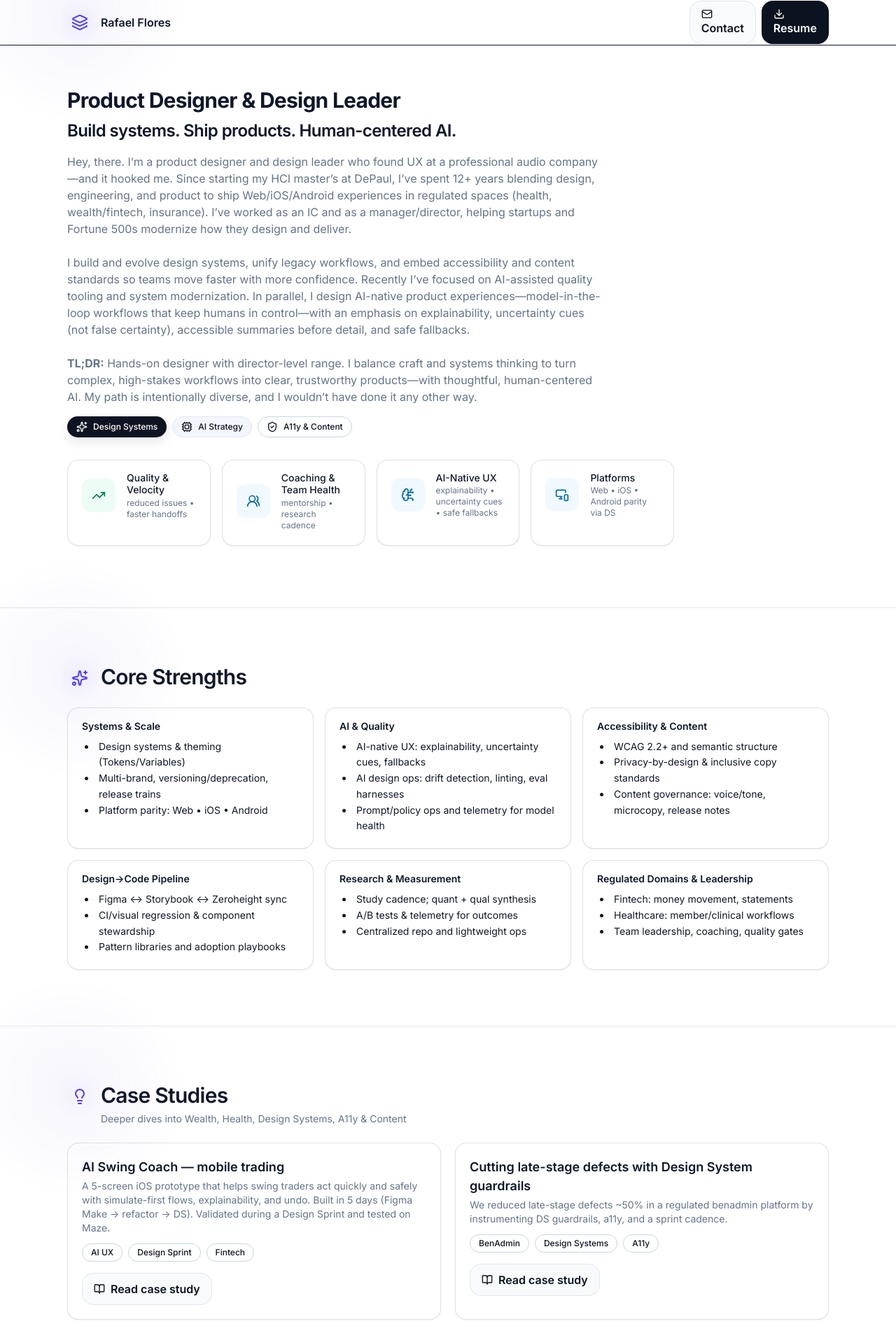
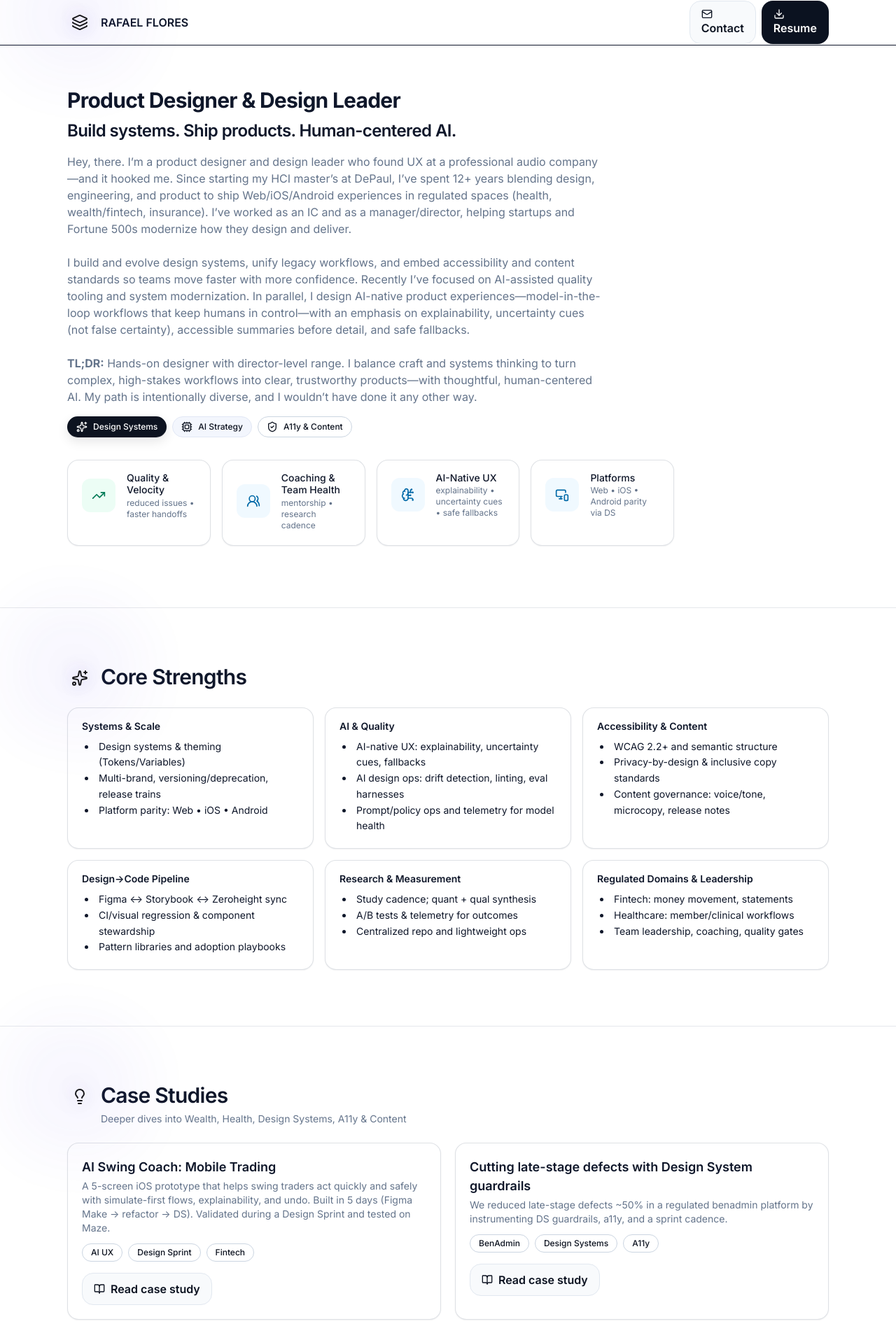
Before and after one commit to rflores-alight/Portfolio, a React (Vite) app: page / in a window 1280 px wide. Shown: the top 1905 px of the page at 70% size. Built offline with nearby package versions, Linux system fonts and the light colour scheme.

Commit message:
removed icon colors; capitalize name

```diff
--- a/src/App.jsx
+++ b/src/App.jsx
@@ -27,7 +27,7 @@ function SafeImage({ src, alt, className }) {
 
 // === Generic Portfolio Content (Wealth • Health • Design Systems • A11y • Content) ===
 const PROFILE = {
-  name: "Rafael Flores",
+  name: "RAFAEL FLORES",
   title: "Product Designer & Design Leader",
   subtitle: "Build systems. Ship products. Human-centered AI.",
   email: "ralf.flores@gmail.com",
@@ -219,7 +219,7 @@ const PROJECTS = [
 const CASE_STUDIES = [
   {
   slug: "ai-swing-coach",
-  title: "AI Swing Coach — mobile trading",
+  title: "AI Swing Coach: Mobile Trading",
   subtitle: "AI UX • Mobile • Trading",
   summary:
     "A 5-screen iOS prototype that helps swing traders act quickly and safely with simulate-first flows, explainability, and undo. Built in 5 days (Figma Make → refactor → DS). Validated during a Design Sprint and tested on Maze.",
@@ -1094,9 +1094,9 @@ export default function Portfolio() {
         <div className="w-full max-w-6xl mx-auto px-4 sm:px-6 lg:px-8 h-16 flex items-center justify-between">
           <div className="flex items-center gap-3">
             <Glow>
-              <Layers className="text-indigo-600" />
+              <Layers className="text-zinc-900 dark:text-zinc-100" />
             </Glow>
-            <span className="font-semibold">{PROFILE.name}</span>
+            <span className="font-semibold ">{PROFILE.name}</span>
           </div>
           <div className="flex items-center gap-2">
             <Button variant="secondary" asChild>   {/* light pill */}
@@ -1146,7 +1146,7 @@ export default function Portfolio() {
         <Separator />
 
         {/* Core Strengths */}
-        <Section id="strengths" title="Core Strengths" icon={<Glow><Sparkles className="h-6 w-6 text-indigo-600" aria-hidden="true" /></Glow>}>
+        <Section id="strengths" title="Core Strengths" icon={<Glow><Sparkles className="h-6 w-6 text-zinc-900 dark:text-zinc-100" aria-hidden="true" /></Glow>}>
           <div className="grid md:grid-cols-2 lg:grid-cols-3 gap-4">
             {CORE_GROUPS.map((g) => (
               <Card key={g.title} className="rounded-2xl shadow-sm">
@@ -1170,7 +1170,7 @@ export default function Portfolio() {
           id="case-studies"
           title="Case Studies"
           subtitle="Deeper dives into Wealth, Health, Design Systems, A11y & Content"
-          icon={<Glow><Lightbulb className="h-6 w-6 text-indigo-600" aria-hidden="true" /></Glow>}
+          icon={<Glow><Lightbulb className="h-6 w-6 text-zinc-900 dark:text-zinc-100" aria-hidden="true" /></Glow>}
         >
         <div className="grid md:grid-cols-2 gap-5">
           {CASE_STUDIES.map(cs => (
@@ -1190,7 +1190,7 @@ export default function Portfolio() {
          <Separator />
 
         {/* Experience */}
-        <Section id="experience" title="Experience" icon={<Glow><Briefcase className="h-6 w-6 text-indigo-600" aria-hidden="true" /></Glow> }>
+        <Section id="experience" title="Experience" icon={<Glow><Briefcase className="h-6 w-6 text-zinc-900 dark:text-zinc-100" aria-hidden="true" /></Glow> }>
           <div className="grid lg:grid-cols-2 gap-5">
             {EXPERIENCE.map((item) => (
               <ExperienceCard key={item.company} item={item} />
@@ -1205,7 +1205,7 @@ export default function Portfolio() {
           id="projects"
           title="Other Projects"
           subtitle="Wealth • Health • Systems • A11y • Content"
-          icon={<Glow><Cpu className="h-6 w-6 text-indigo-600" aria-hidden="true" /></Glow>}>
+          icon={<Glow><Cpu className="h-6 w-6 text-zinc-900 dark:text-zinc-100" aria-hidden="true" /></Glow>}>
           <Tabs defaultValue="all" tone="blue" className="w-full">
             <TabsList>
               <TabsTrigger value="all">All</TabsTrigger>
@@ -1264,7 +1264,7 @@ export default function Portfolio() {
 
         <footer className="rf-container py-10 text-sm text-gray-600">
           {/* Contact / Footer */}
-          <Section id="contact" title="Get in touch" icon={<Glow><Mail className="h-6 w-6 text-indigo-600" aria-hidden="true" /></Glow> }>
+          <Section id="contact" title="Get in touch" icon={<Glow><Mail className="h-6 w-6 text-zinc-900 dark:text-zinc-100" aria-hidden="true" /></Glow> }>
             <Card className="rounded-2xl shadow-sm">
               <CardContent className="p-6 flex flex-col sm:flex-row items-start sm:items-center justify-between gap-4">
                 <div>
```
